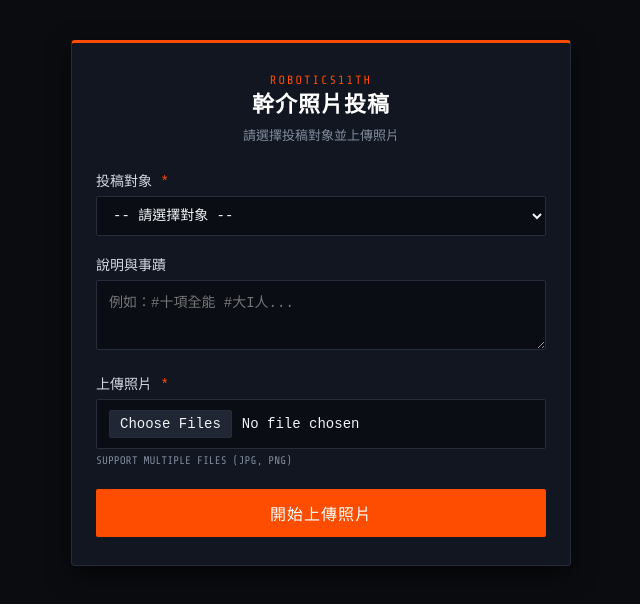
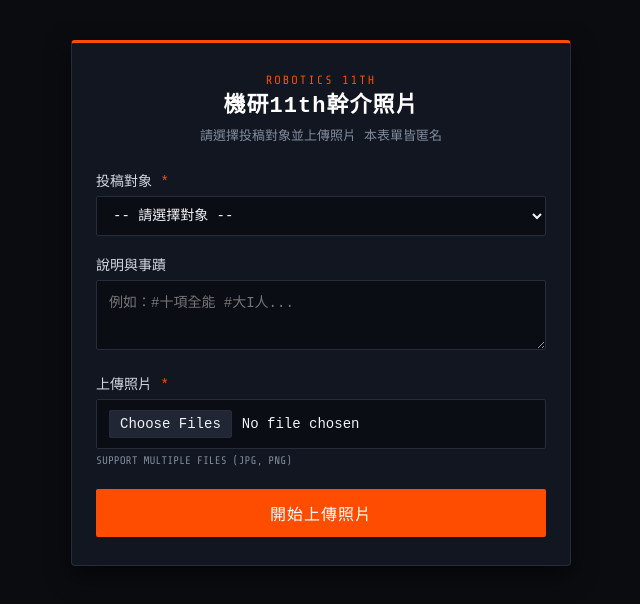
Before and after one commit to 1zry221/image, a plain HTML site: page index.html in a window 1280 px wide. Shown: the whole page, without its empty margins (319-959 px from the left). Drawn offline with nearby package versions, Linux system fonts and the light colour scheme; a web font is replaced by a local one.

Commit message:
Update header and subtitle text in index.html

```diff
--- a/index.html
+++ b/index.html
@@ -295,9 +295,9 @@
 
 <div class="container">
   <div class="header">
-    <div class="tag">ROBOTICS11th</div>
-    <h1>幹介照片投稿</h1>
-    <p class="subtitle">請選擇投稿對象並上傳照片</p>
+    <div class="tag">ROBOTICS 11th</div>
+    <h1>機研11th幹介照片</h1>
+    <p class="subtitle">請選擇投稿對象並上傳照片 本表單皆匿名</p>
   </div>
 
   <div id="inlineMsg" class="inline-msg"></div>
```
